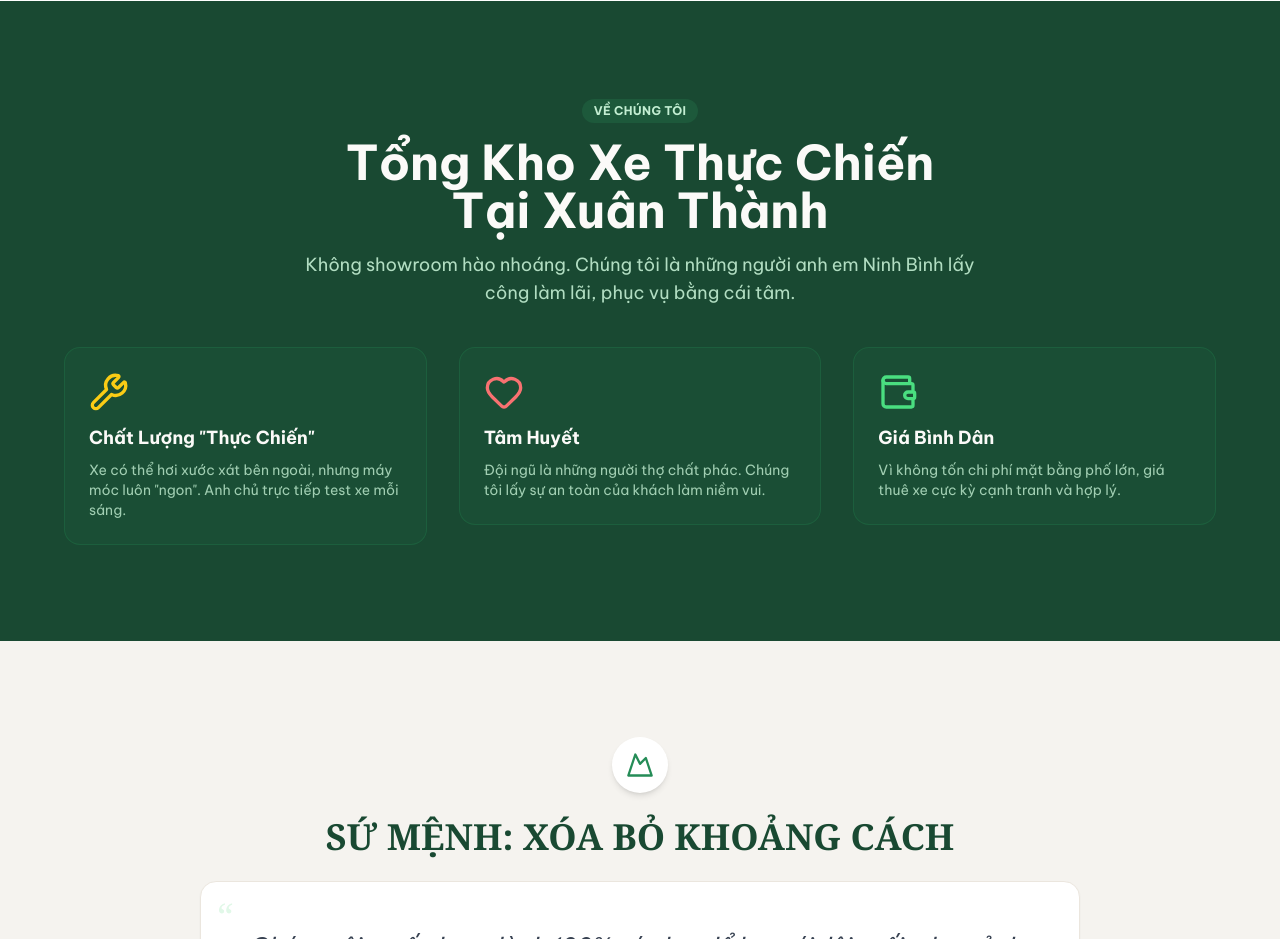
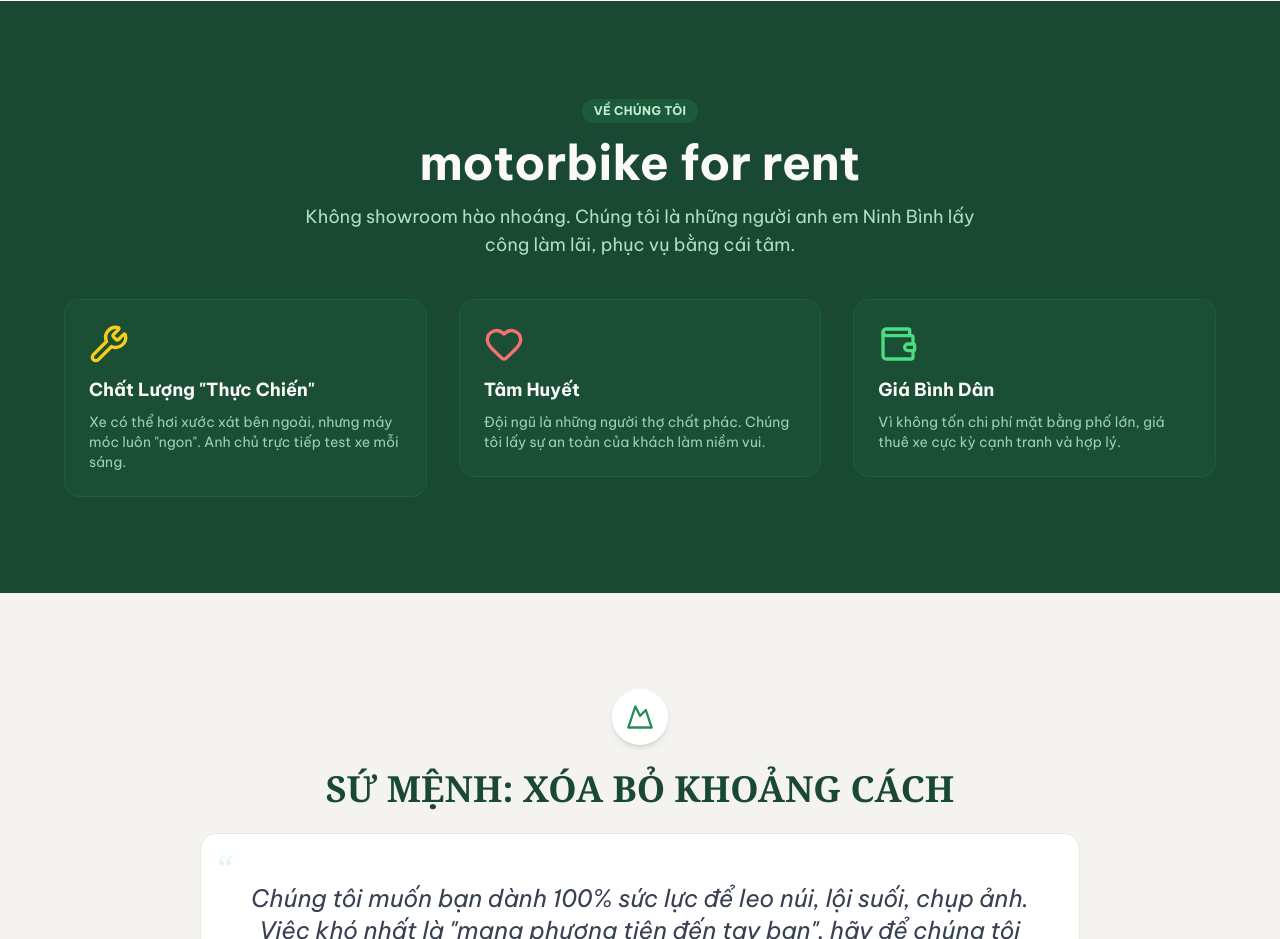
Before and after one commit to taobitk/webThueXe, a website built with webpack: page index.html in a window 1280 px wide. Shown: the part 3740-4679 px from the top of the page. Built offline with nearby package versions, Linux system fonts and the light colour scheme.

Commit message:
final commit

```diff
--- a/index.html
+++ b/index.html
@@ -428,7 +428,7 @@
   <div class="max-w-6xl mx-auto">
     <div class="text-center mb-10 reveal">
       <span class="inline-block py-1 px-3 rounded-full bg-forest-800 text-forest-200 text-xs font-bold mb-4 uppercase tracking-wide">Về Chúng Tôi</span>
-      <h2 class="text-2xl md:text-5xl font-bold mb-4">Tổng Kho Xe Thực Chiến <br/> Tại Xuân Thành</h2>
+      <h2 class="text-2xl md:text-5xl font-bold mb-4">motorbike for rent</h2>
       <p class="text-forest-200 max-w-2xl mx-auto text-sm md:text-lg opacity-90">
         Không showroom hào nhoáng. Chúng tôi là những người anh em Ninh Bình lấy công làm lãi, phục vụ bằng cái tâm.
       </p>
```
